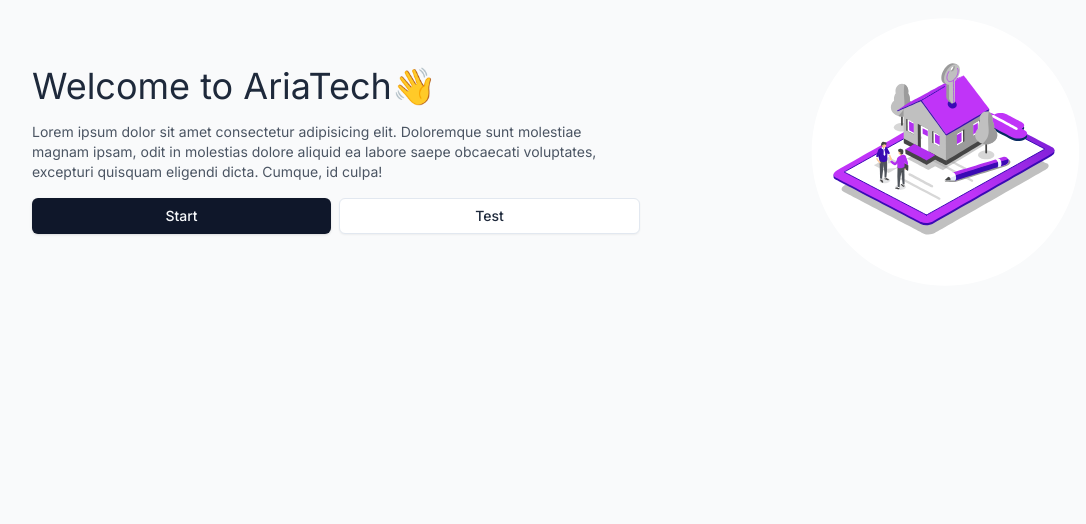
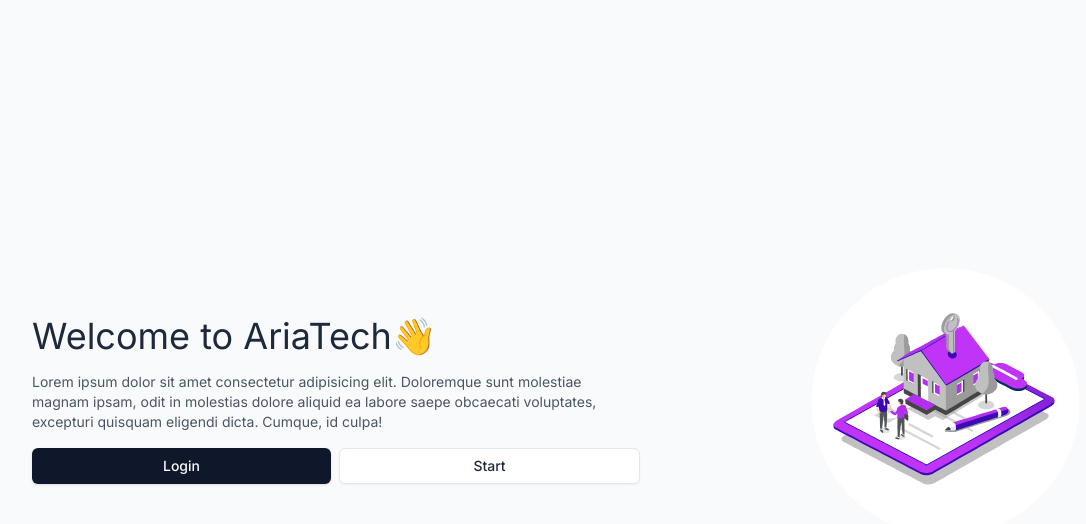
Before and after one commit to Kiyarash17/AriaTech-Test, a Next.js app: page / in a window 1280 px wide. Shown: the top 524 px of the page, without its empty margins (0-1086 px from the left). Built offline with nearby package versions, Linux system fonts and the light colour scheme.

Commit message:
Link main page button to login page

```diff
--- a/app/page-client.tsx
+++ b/app/page-client.tsx
@@ -2,12 +2,13 @@
 
 import Lottie from "react-lottie-player";
 import HeroSectionAnimation from "@/public/animations/hero-section.json";
-import { Button } from "@/components/ui/button";
+import { Button, buttonVariants } from "@/components/ui/button";
+import Link from "next/link";
 
 export default function PageClient() {
   return (
     <>
-      <div className="flex flex-col sm:flex-row">
+      <div className="flex flex-col sm:flex-row min-h-screen justify-center">
         <div className="flex-1 flex flex-col justify-center gap-4">
           <h1>Welcome to AriaTech👋</h1>
           <p className="text-gray-600 text-sm">
@@ -17,11 +18,14 @@ export default function PageClient() {
             dicta. Cumque, id culpa!
           </p>
           <div className="flex gap-2 w-full">
-            <Button variant="default" className="flex-1">
+            <Link
+            href="/auth/login"
+              className={`${buttonVariants({ variant: "default" })} flex-1`}
+            >
+              Login
+            </Link>
+            <Button variant="outline" className="flex-1">
               Start
-            </Button>
-            <Button variant="outline" className="flex-1">
-              Test
             </Button>
           </div>
         </div>
```
